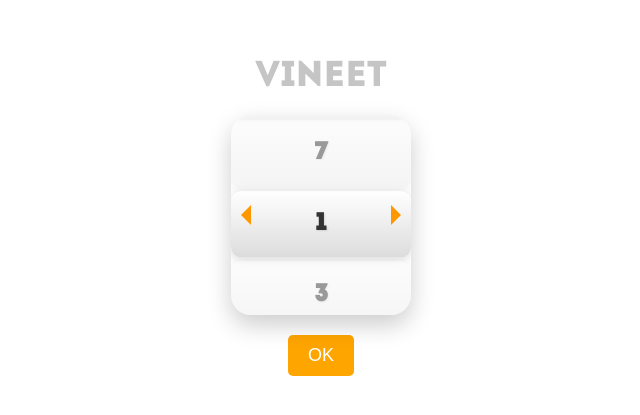
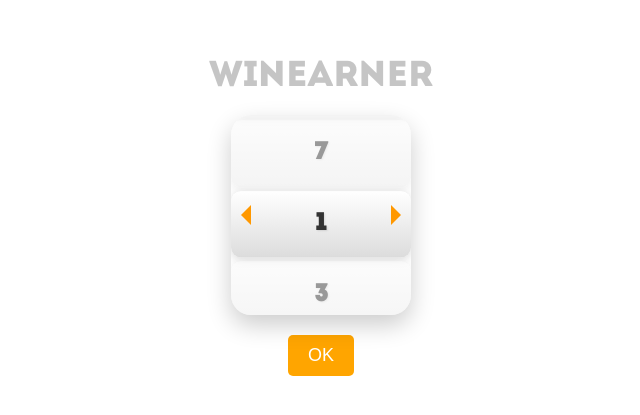
Before and after one commit to webpages222/mines, a plain HTML site: page slider.html in a window 1280 px wide. Shown: the part 183-598 px from the top of the page, without its empty margins (319-959 px from the left). Drawn offline with Linux system fonts and the light colour scheme; files that its build step writes are made by us from their sources.

Commit message:
Update slider.html

```diff
--- a/slider.html
+++ b/slider.html
@@ -162,7 +162,7 @@
 
         document.addEventListener('DOMContentLoaded', function() {
             const title = document.querySelector('.title');
-            const texts = ["MINES", "VINEET"];
+            const texts = ["MINES", "WINEARNER"];
             let index = 0;
 
             function changeText() {
```
